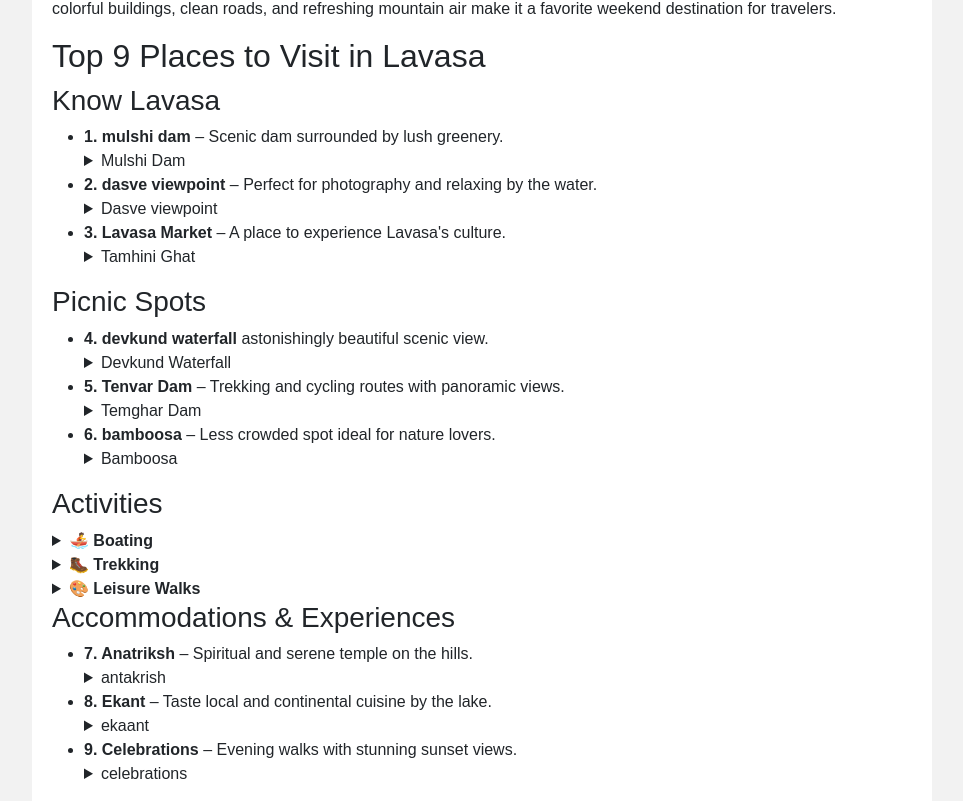
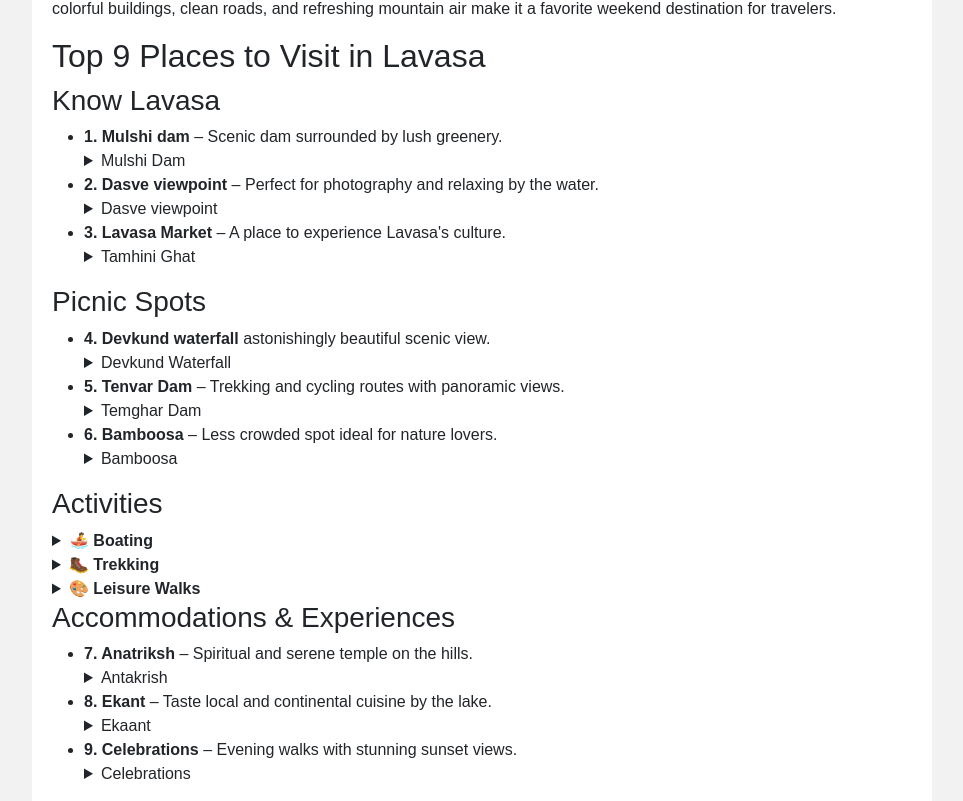
Before and after one commit to Sauryathakkar/Layout, a plain HTML site: page index.html in a window 1280 px wide. Shown: the part 893-1694 px from the top of the page, without its empty margins (278-1241 px from the left). Drawn offline with nearby package versions, Linux system fonts and the light colour scheme.

Commit message:
Correct capitalization in list items and summaries

```diff
--- a/index.html
+++ b/index.html
@@ -114,7 +114,7 @@
       <h3>Know Lavasa</h3>
       <section>
         <ul>
-          <li><b>1. mulshi dam</b> – Scenic dam surrounded by lush greenery.</li>
+          <li><b>1. Mulshi dam</b> – Scenic dam surrounded by lush greenery.</li>
           <details>
             <summary>Mulshi Dam</summary>
             <div>Mulshi Dam, the term Mulshi is derived from a small village at the center of the Mulshi Valley. Placed at the periphery of the town, it is recognized as an eco-tourism hotspot. The dam is famous for its waterfalls, bird-watching, trekking, and for unlimited sightseeing.</div>
@@ -122,7 +122,7 @@
             <img src="">
           </details>
 
-          <li><b>2. dasve viewpoint</b> – Perfect for photography and relaxing by the water.</li>
+          <li><b>2. Dasve viewpoint</b> – Perfect for photography and relaxing by the water.</li>
           <details>
             <summary>Dasve viewpoint</summary>
             <div>The Dasve Viewpoint offers picturesque vistas of the surrounding biodiversity of Lavasa. It is quite famous among photographers due to the unparalleled panoramic views that the site offers. From here, you can admire the lush greenery on the mountain ranges, the splendid lakes, and the beautiful rivers.</div>
@@ -141,7 +141,7 @@
 
         <h3>Picnic Spots</h3>
         <ul>
-          <li><b>4. devkund waterfall</b> astonishingly beautiful scenic view.</li>
+          <li><b>4. Devkund waterfall</b> astonishingly beautiful scenic view.</li>
           <details>
             <summary>Devkund Waterfall</summary>
             <p>Devkund Waterfall, about 220 ft high, is a beautiful spot with dense greenery. Visitors are advised to play in shallow waters for safety.</p>
@@ -157,7 +157,7 @@
             <img src="temghar.jpg" alt="Temghar Dam">
           </details>
 
-          <li><b>6. bamboosa</b> – Less crowded spot ideal for nature lovers.</li>
+          <li><b>6. Bamboosa</b> – Less crowded spot ideal for nature lovers.</li>
           <details>
             <summary>Bamboosa</summary>
             <p>Bamboosa is a cultural center and handicraft factory that showcases bamboo products. Visitors can observe artisans, buy furniture, decor items, and saplings from the on-site nursery.</p>
@@ -184,7 +184,7 @@
         <ul>
           <li><b>7. Anatriksh</b> – Spiritual and serene temple on the hills.</li>
           <details>
-            <summary>antakrish</summary>
+            <summary>Antakrish</summary>
             <div class="antariksh">
               <h3>Hotel Antariksh</h3>
             </div>
@@ -201,7 +201,7 @@
 
           <li><b>8. Ekant</b> – Taste local and continental cuisine by the lake.</li>
           <details>
-            <summary>ekaant</summary>
+            <summary>Ekaant</summary>
             <div class="ekant"> <h3> Hotel Ekant</h3> </div>
             <p class="aboutantariksh">About This Hotel </p><br>
             <img src="ekant.jpg" alt="">
@@ -214,7 +214,7 @@
 
           <li><b>9. Celebrations</b> – Evening walks with stunning sunset views.</li>
           <details>
-            <summary>celebrations</summary>
+            <summary>Celebrations</summary>
             <div class="celebration"><h3> Celebration</h3></div>
             <p class="aboutcelebration">About This Hotel </p><br>
             <img src="celebration.jpg" alt="">
```
